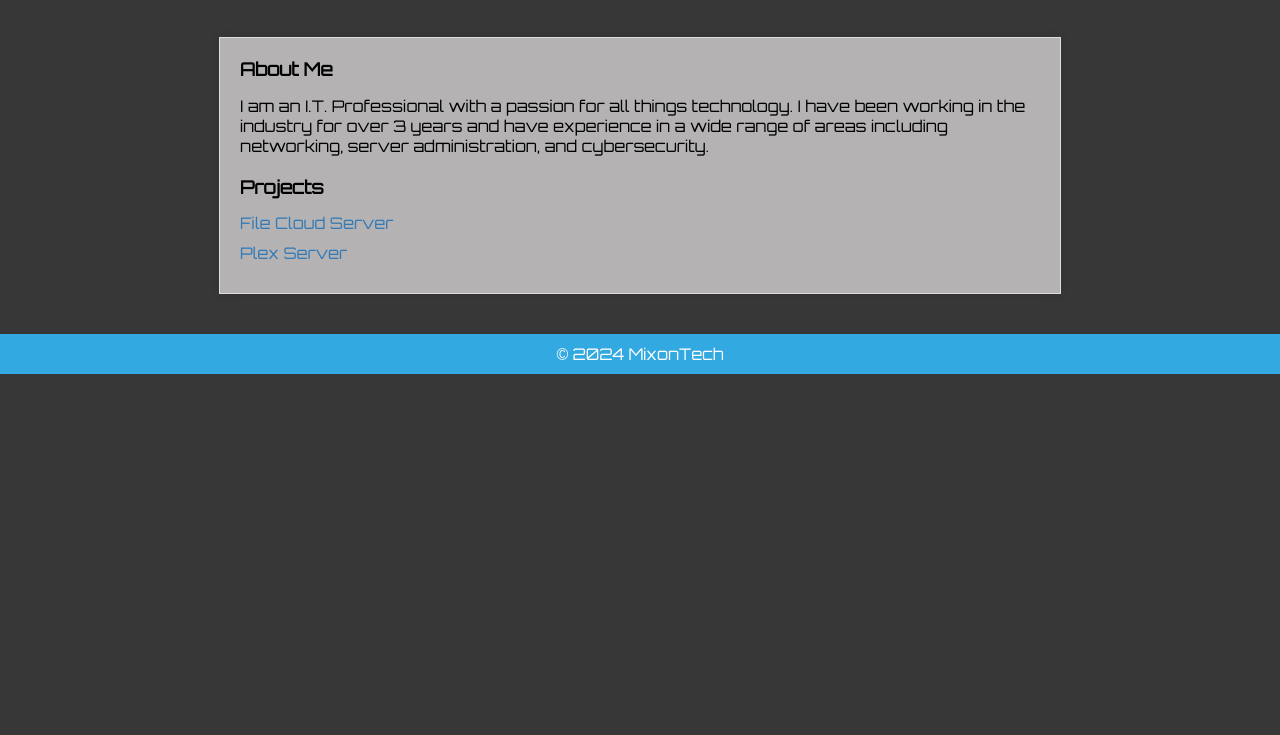
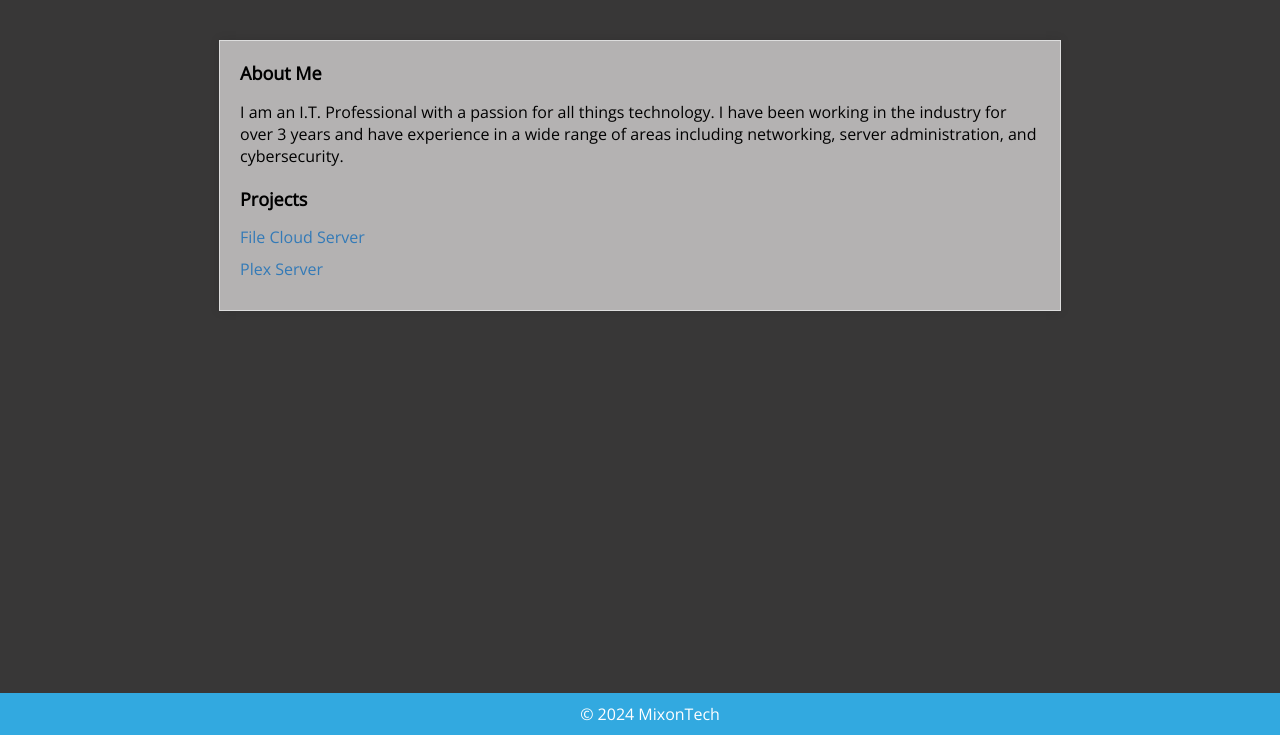
Before and after one commit to Mixon70/MixonNet, a plain HTML site: page index.html in a window 1280 px wide. Shown: the part 65-800 px from the top of the page. Drawn offline with nearby package versions, Linux system fonts and the light colour scheme.

Commit message:
Fixed Font, and Footer Position

```diff
--- a/index.html
+++ b/index.html
@@ -4,10 +4,10 @@
   <meta charset="UTF-8">
   <meta name="viewport" content="width=device-width, initial-scale=1.0">
   <title>MixonTech</title>
-  <link rel="stylesheet" href="https://fonts.googleapis.com/css?family=Orbitron&display=swap">
+  <link rel="stylesheet" href="https://fonts.googleapis.com/css?family=Open+Sans&display=swap">
   <style>
     body {
-      font-family: 'Orbitron', sans-serif;
+      font-family: 'Open Sans', sans-serif;
       margin: 0;
       padding: 0;
       background-color: #383737;
@@ -66,6 +66,9 @@
     }
 
     footer {
+      position: fixed;
+      bottom: 0;
+      width: 100%;
       background-color: #32a9e0;
       color: white;
       padding: 10px;
```
